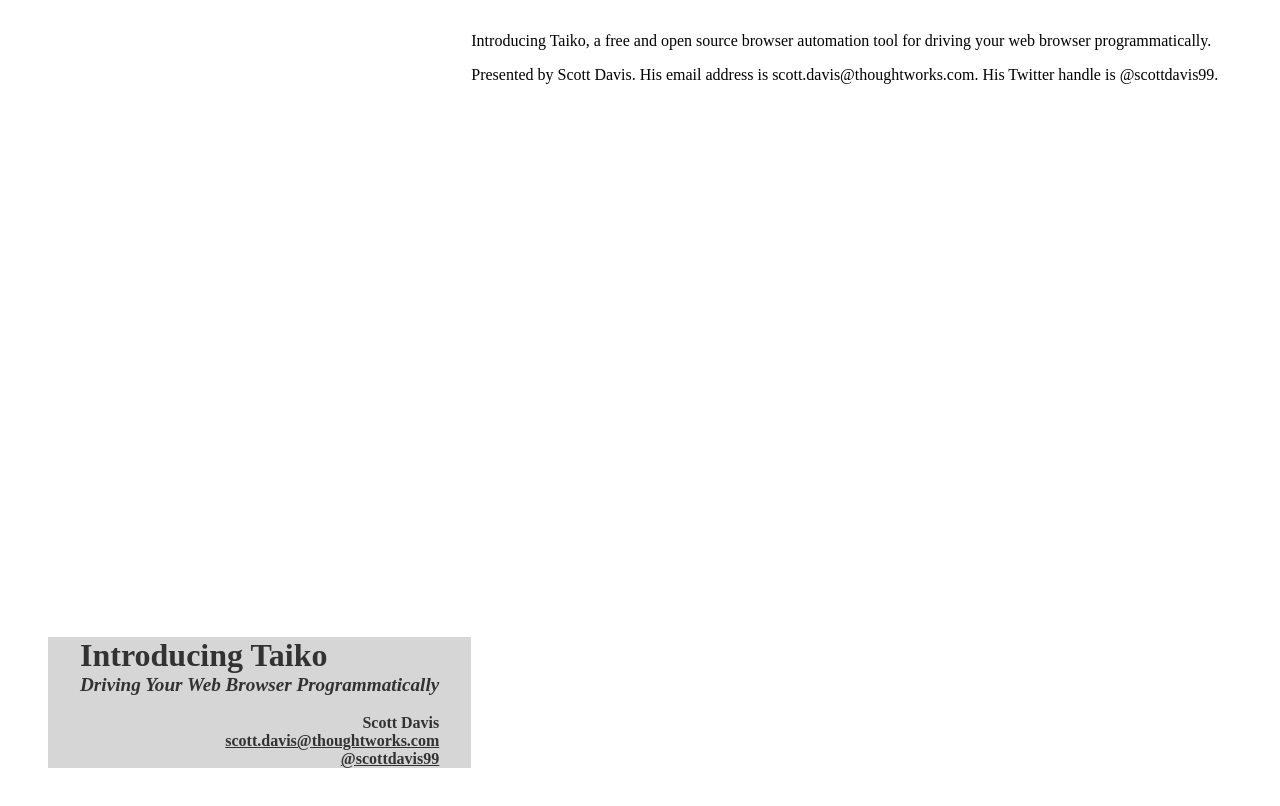
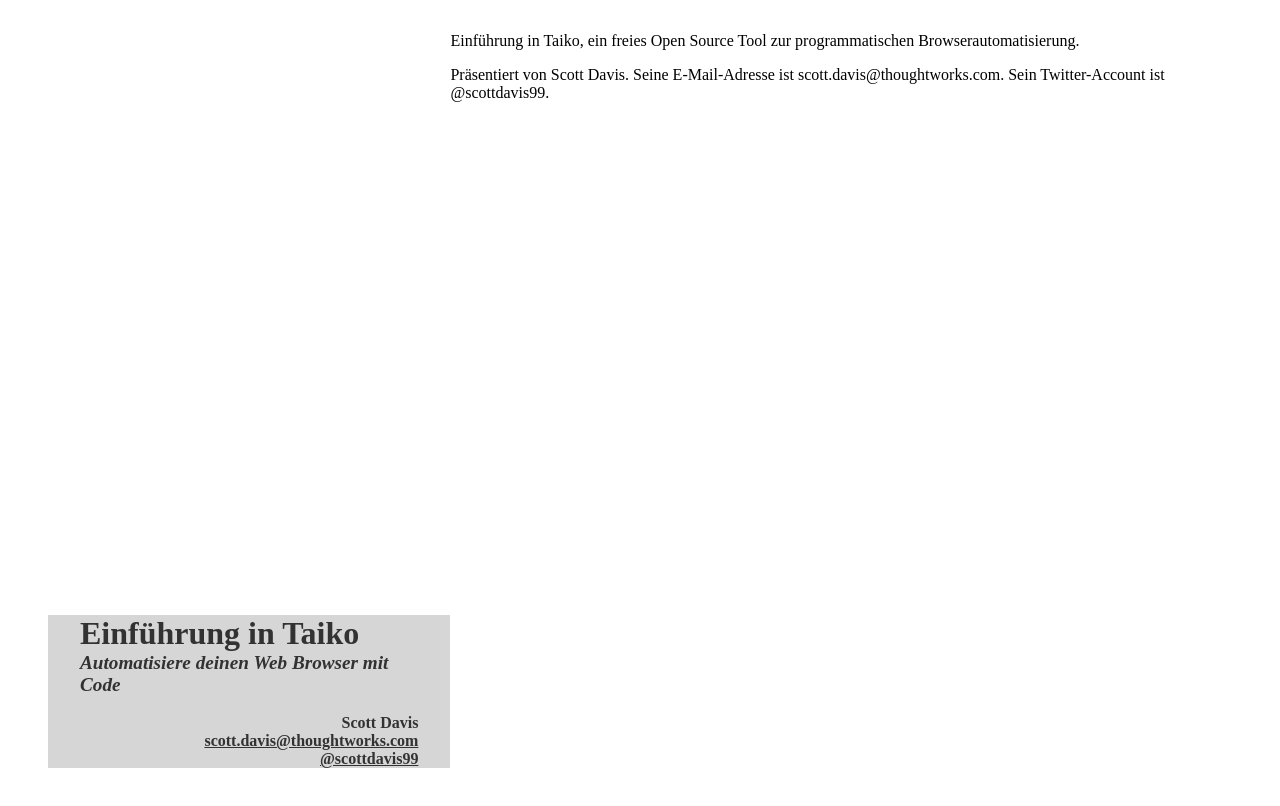
Before and after one commit to ThirstyHead/introducing-taiko, a website: page slides/de-de/slides/title/index.html in a window 1280 px wide. Drawn offline with Linux system fonts and the light colour scheme.

Commit message:
Translated title slide.

```diff
--- a/slides/de-de/slides/title/index.html
+++ b/slides/de-de/slides/title/index.html
@@ -1,6 +1,5 @@
       <section class="main-title">
-        <h2 hidden aria-hidden="false">Introducing Taiko</h2>
-        <audio src="audio.mp3"></audio>
+        <h2 hidden aria-hidden="false">Einführung in Taiko</h2>
         <style>
           .custom-figure{
             display: flex;
@@ -37,9 +36,9 @@
         </style>
         <figure class="custom-figure">
           <div class="custom-banner">
-            Introducing Taiko
+            Einführung in Taiko
             <div class="custom-subtitle">
-              Driving Your Web Browser Programmatically
+                Automatisiere deinen Web Browser mit Code
             </div>
             <div class="custom-bio">
               <br>
@@ -50,11 +49,11 @@
           </div>
           <figcaption>
             <p>
-              Introducing Taiko, a free and open source browser automation tool for driving your web browser programmatically.
+                Einführung in Taiko, ein freies Open Source Tool zur programmatischen Browserautomatisierung.
             </p>
             <p>
-              Presented by Scott Davis. His email address is
-              scott.davis@thoughtworks.com. His Twitter handle is @scottdavis99.
+              Präsentiert von Scott Davis. Seine E-Mail-Adresse ist
+              scott.davis@thoughtworks.com. Sein Twitter-Account ist @scottdavis99.
             </p>
           </figcaption>
         </figure>
```
Also changed, not shown: slides/de-de/slides/title/source.html (deleted, +0 -1 lines), slides/de-de/slides/title/taiko-drummer.jpg (deleted), 1 other file.
